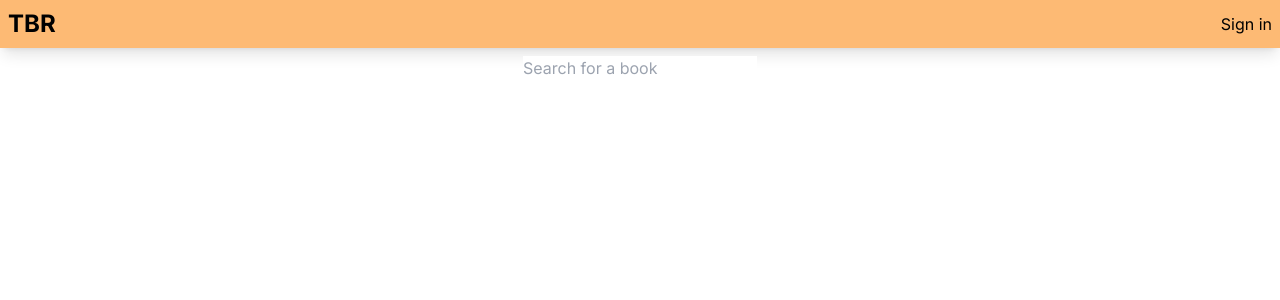
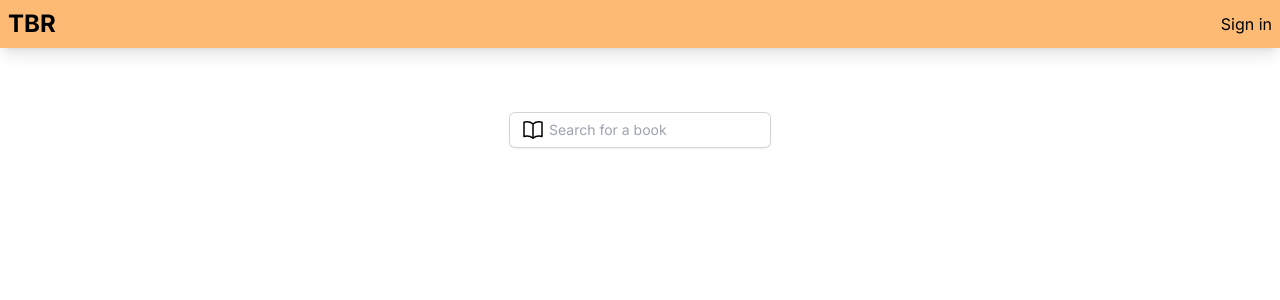
Before and after one commit to ElliotAdinolfi/TBR, a Next.js app: page / in a window 1280 px wide. Shown: the top 300 px of the page. Built offline with nearby package versions, Linux system fonts and the light colour scheme; no server answers.

Commit message:
adds photos and adjusts look of search bard

```diff
--- a/app/page.tsx
+++ b/app/page.tsx
@@ -7,7 +7,7 @@ export default async function Home() {
   const user = await currentUser();
   return (
     <div>
-      <div className="flex flex-col items-center min-h-screen py-2">
+      <div className="flex flex-col items-center min-h-screen py-8">
         <SearchBar />
       </div>
     </div>
--- a/app/search/[...bookSearchString]/page.tsx
+++ b/app/search/[...bookSearchString]/page.tsx
@@ -1,4 +1,5 @@
 import axios from 'axios';
+import Image from 'next/image';
 
 const getData = async (query: string, page: number) => {
   const data = await axios.get(
@@ -49,6 +50,7 @@ const bookList = async ({ params }: BookListProps) => {
       {books.map((book: bookData) => (
         <div key={book.isbn}>
           <h1>{book.title}</h1>
+          <img src={book.image} className="w-16" />
         </div>
       ))}
     </div>
--- a/components/home/searchBar.tsx
+++ b/components/home/searchBar.tsx
@@ -14,13 +14,38 @@ const SearchBar = () => {
           e.preventDefault();
           router.push(`/search/${search}/1`);
         }}
+        className="m-8"
       >
+        <label htmlFor="search" className="sr-only">
+          Search for a Book
+        </label>
+        <div className="relative mt-2 rounded-md shadow-sm">
+          <div className="pointer-events-none absolute inset-y-0 left-0 flex items-center pl-3">
+            <svg
+              xmlns="http://www.w3.org/2000/svg"
+              fill="none"
+              viewBox="0 0 24 24"
+              strokeWidth={1.5}
+              stroke="currentColor"
+              className="w-6 h-6"
+            >
+              <path
+                strokeLinecap="round"
+                strokeLinejoin="round"
+                d="M12 6.042A8.967 8.967 0 006 3.75c-1.052 0-2.062.18-3 .512v14.25A8.987 8.987 0 016 18c2.305 0 4.408.867 6 2.292m0-14.25a8.966 8.966 0 016-2.292c1.052 0 2.062.18 3 .512v14.25A8.987 8.987 0 0018 18a8.967 8.967 0 00-6 2.292m0-14.25v14.25"
+              />
+            </svg>
+          </div>
           <input
+            name="search"
+            id="search"
             type="text"
             placeholder="Search for a book"
             value={search}
             onChange={(e) => setSearch(e.target.value)}
+            className="block w-full rounded-md border-0 py-1.5 pl-10 text-gray-900 ring-1 ring-inset ring-gray-300 placeholder:text-gray-400 focus:ring-2 focus:ring-inset focus:ring-orange-500 sm:text-sm sm:leading-6"
           />
+        </div>
       </form>
     </div>
   );
--- a/package.json
+++ b/package.json
@@ -11,6 +11,7 @@
   "dependencies": {
     "@clerk/nextjs": "^4.19.0",
     "@prisma/client": "^4.15.0",
+    "@tailwindcss/forms": "^0.5.3",
     "@types/node": "20.2.5",
     "@types/react": "18.2.7",
     "@types/react-dom": "18.2.4",
--- a/tailwind.config.js
+++ b/tailwind.config.js
@@ -8,11 +8,12 @@ module.exports = {
   theme: {
     extend: {
       backgroundImage: {
-        'gradient-radial': 'radial-gradient(var(--tw-gradient-stops))',
+        'gradient-radial':
+          'radial-gradient(var(--tw-gradient-stops))',
         'gradient-conic':
           'conic-gradient(from 180deg at 50% 50%, var(--tw-gradient-stops))',
       },
     },
   },
-  plugins: [],
-}
+  plugins: [require('@tailwindcss/forms')],
+};
```
Also changed, not shown: 1 other file (tests, documents, lock files or other folders). Lines whose indentation alone changed are shown as unchanged.
